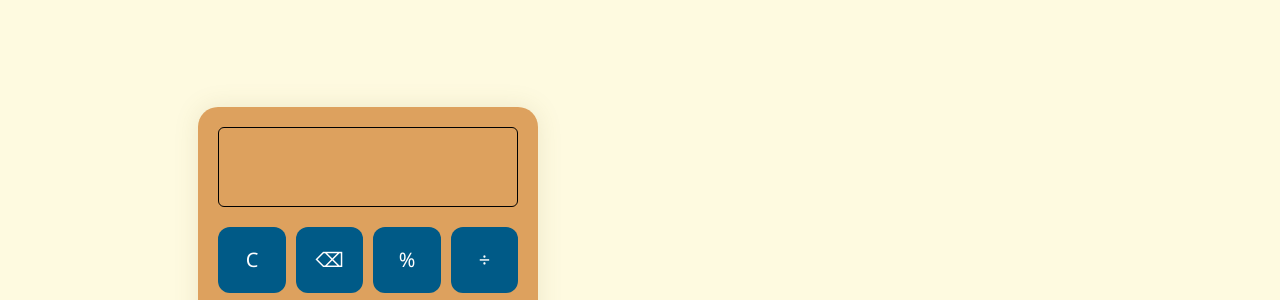
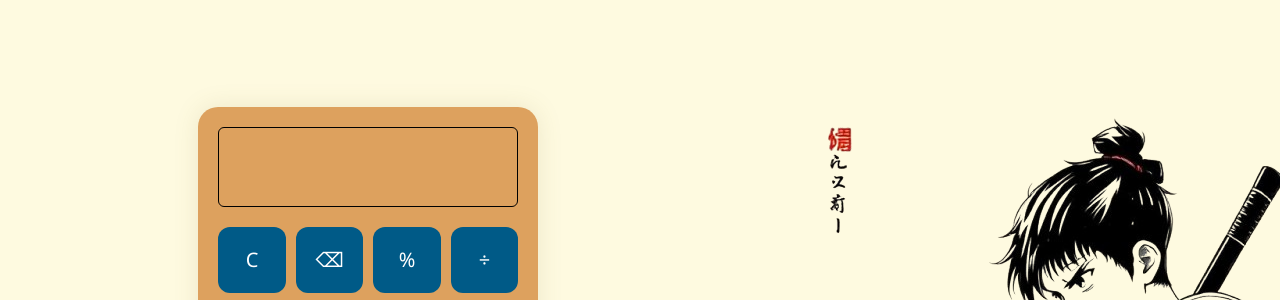
Before and after one commit to 38vinay/js_calculator, a plain HTML site: page index.html in a window 1280 px wide. Shown: the top 300 px of the page. Drawn offline with nearby package versions, Linux system fonts and the light colour scheme; the site is published under a folder, as on GitHub Pages, so addresses that start at the root find nothing.

Commit message:
Update index.html

```diff
--- a/index.html
+++ b/index.html
@@ -117,7 +117,7 @@
   </div>
   <div class="col-5 ">
     <div class="img-l">
-        <img src="/img/34817865-8fe5-4678-8ce3-3e32ad009eb6-removebg-preview.png" class="">
+        <img src="img/34817865-8fe5-4678-8ce3-3e32ad009eb6-removebg-preview.png" class="">
         <h1 class="text-center "> Welcome to the calculator</h1>
     </div>
     </div>
```
